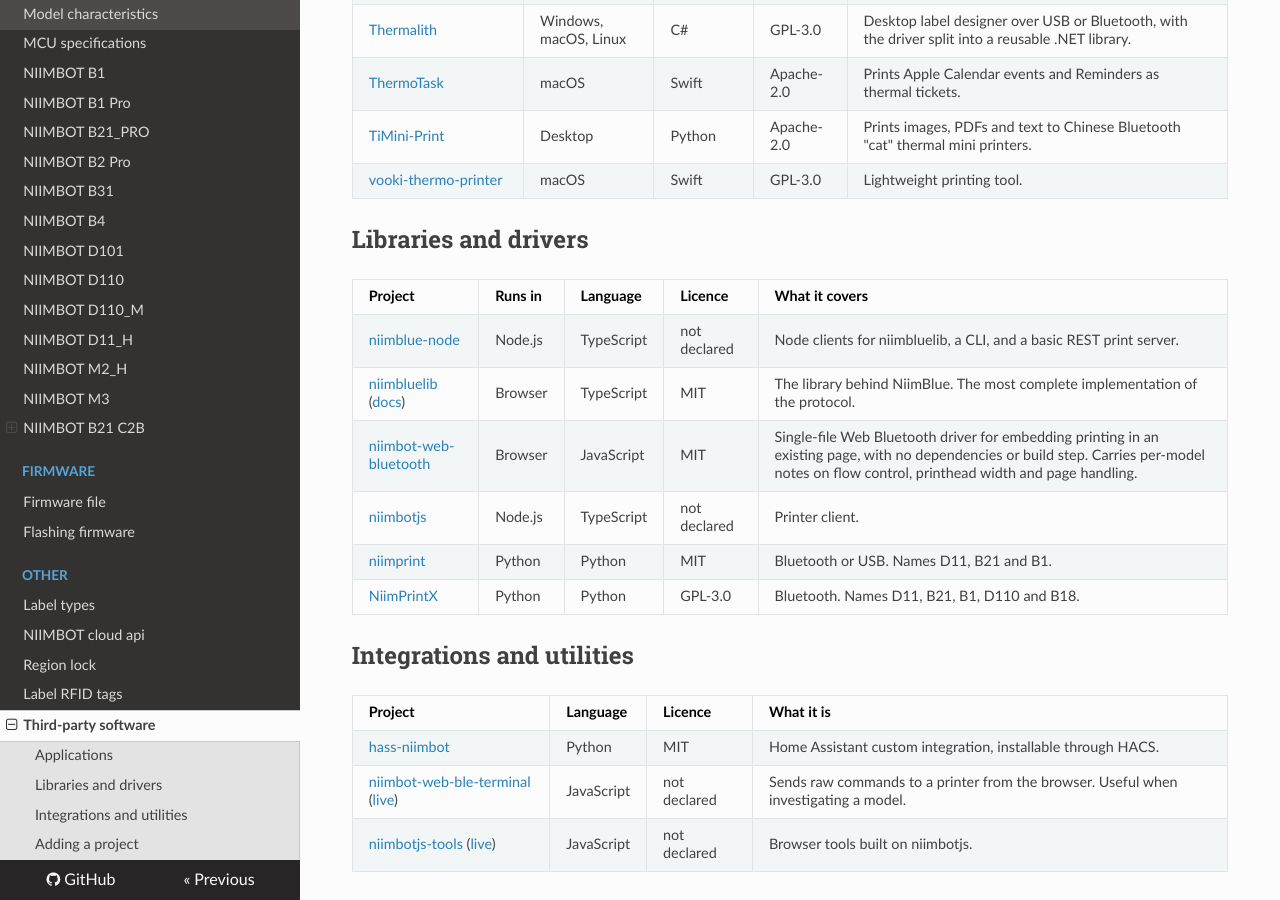
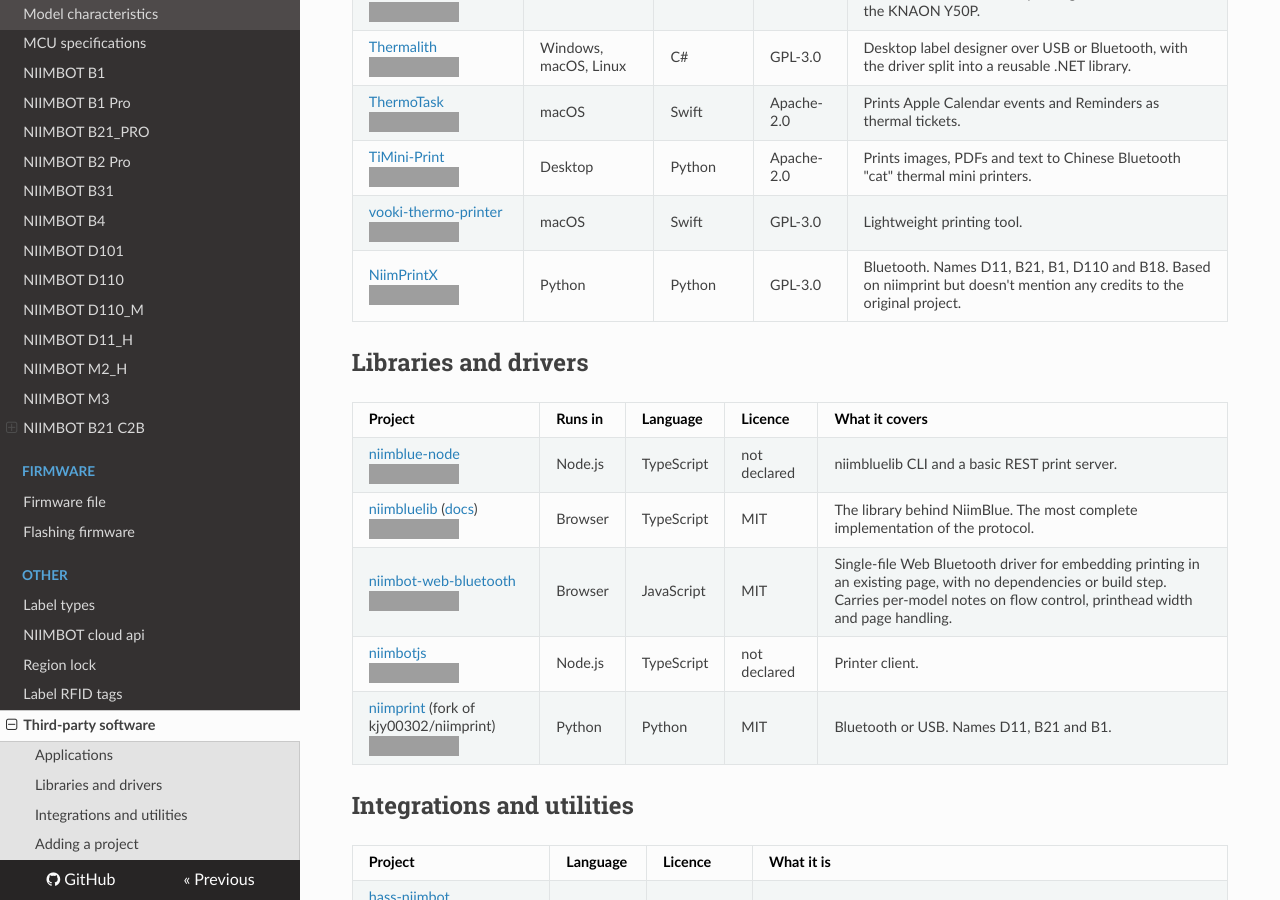
Before and after one commit to MultiMote/niimbot-wiki, an MkDocs documentation site: the page built from docs/other/third-party-software.md, in a window 1280 px wide and 900 px high, scrolled down 799 px. Built offline with MkDocs 1.6.1, drawn with Linux system fonts in a browser that asks for light colours; nearby versions of some CDN libraries; grey boxes are pictures that could not be loaded.

Commit message:
Third-party software: add badges, change some infos

```diff
--- a/docs/other/third-party-software.md
+++ b/docs/other/third-party-software.md
@@ -16,36 +16,36 @@
 
 ## Applications
 
-| Project | Platform | Language | Licence | What it is |
-| --- | --- | --- | --- | --- |
-| [android_niimprint](https://github.com/terratempest/android_niimprint) | Android | Kotlin | MIT | Client for the D11, meant to be embedded in other Android apps. |
-| [catlabel](https://github.com/lukaszliniewicz/catlabel) | Web (local) | Python | Apache-2.0 | Local design and printing studio with a visual canvas, batch printing from CSV. Also covers Phomemo and generic printers. |
-| [NiimBlue](https://github.com/MultiMote/niimblue) ([niim.blue](https://niim.blue)) | Browser | TypeScript | MIT | Design and print labels from a desktop or mobile browser. |
-| [niimbot-printer](https://github.com/ooguz/niimbot-printer) | Desktop | Python | GPL-3.0 | Prints labels on the B1, with Pretix integration. |
-| [printrow](https://github.com/slastra/printrow) ([printrow.lastra.us](https://printrow.lastra.us)) | Browser | Svelte | MIT | Label designer over Web Bluetooth. Binds `{{vars}}` to CSV columns for batch printing. Covers the B1 and the KNAON Y50P. |
-| [Thermalith](https://github.com/EvilGeniusLabs-ca/Thermalith) | Windows, macOS, Linux | C# | GPL-3.0 | Desktop label designer over USB or Bluetooth, with the driver split into a reusable .NET library. |
-| [ThermoTask](https://github.com/alefaraci/ThermoTask) | macOS | Swift | Apache-2.0 | Prints Apple Calendar events and Reminders as thermal tickets. |
-| [TiMini-Print](https://github.com/Dejniel/TiMini-Print) | Desktop | Python | Apache-2.0 | Prints images, PDFs and text to Chinese Bluetooth "cat" thermal mini printers. |
-| [vooki-thermo-printer](https://github.com/vookimedlo/vooki-thermo-printer) | macOS | Swift | GPL-3.0 | Lightweight printing tool. |
+| Project                                                                                                                                                                          | Platform              | Language   | Licence    | What it is                                                                                                                |
+| -------------------------------------------------------------------------------------------------------------------------------------------------------------------------------- | --------------------- | ---------- | ---------- | ------------------------------------------------------------------------------------------------------------------------- |
+| [android_niimprint](https://github.com/terratempest/android_niimprint)<br>![Last Commit](https://img.shields.io/github/last-commit/terratempest/android_niimprint)               | Android               | Kotlin     | MIT        | Client for the D11, meant to be embedded in other Android apps.                                                           |
+| [catlabel](https://github.com/lukaszliniewicz/catlabel)<br>![Last Commit](https://img.shields.io/github/last-commit/lukaszliniewicz/catlabel)                                    | Web (local)           | Python     | Apache-2.0 | Local design and printing studio with a visual canvas, batch printing from CSV. Also covers Phomemo and generic printers. |
+| [NiimBlue](https://github.com/MultiMote/niimblue) ([niim.blue](https://niim.blue))<br>![Last Commit](https://img.shields.io/github/last-commit/MultiMote/niimblue)               | Browser               | TypeScript | MIT        | Design and print labels from a desktop or mobile browser.                                                                 |
+| [niimbot-printer](https://github.com/ooguz/niimbot-printer)<br>![Last Commit](https://img.shields.io/github/last-commit/ooguz/niimbot-printer)                                   | Desktop               | Python     | GPL-3.0    | Prints labels on the B1, with Pretix integration.                                                                         |
+| [printrow](https://github.com/slastra/printrow) ([printrow.lastra.us](https://printrow.lastra.us))<br>![Last Commit](https://img.shields.io/github/last-commit/slastra/printrow) | Browser               | Svelte     | MIT        | Label designer over Web Bluetooth. Binds `{{vars}}` to CSV columns for batch printing. Covers the B1 and the KNAON Y50P.  |
+| [Thermalith](https://github.com/EvilGeniusLabs-ca/Thermalith)<br>![Last Commit](https://img.shields.io/github/last-commit/EvilGeniusLabs-ca/Thermalith)                          | Windows, macOS, Linux | C#         | GPL-3.0    | Desktop label designer over USB or Bluetooth, with the driver split into a reusable .NET library.                         |
+| [ThermoTask](https://github.com/alefaraci/ThermoTask)<br>![Last Commit](https://img.shields.io/github/last-commit/alefaraci/ThermoTask)                                          | macOS                 | Swift      | Apache-2.0 | Prints Apple Calendar events and Reminders as thermal tickets.                                                            |
+| [TiMini-Print](https://github.com/Dejniel/TiMini-Print)<br>![Last Commit](https://img.shields.io/github/last-commit/Dejniel/TiMini-Print)                                        | Desktop               | Python     | Apache-2.0 | Prints images, PDFs and text to Chinese Bluetooth "cat" thermal mini printers.                                            |
+| [vooki-thermo-printer](https://github.com/vookimedlo/vooki-thermo-printer)<br>![Last Commit](https://img.shields.io/github/last-commit/vookimedlo/vooki-thermo-printer)          | macOS                 | Swift      | GPL-3.0    | Lightweight printing tool.                                                                                                |
+| [NiimPrintX](https://github.com/labbots/NiimPrintX)<br>![Last Commit](https://img.shields.io/github/last-commit/labbots/NiimPrintX)                                              | Python                | Python     | GPL-3.0    | Bluetooth. Names D11, B21, B1, D110 and B18. Based on niimprint but doesn't mention any credits to the original project.  |
 
 ## Libraries and drivers
 
-| Project | Runs in | Language | Licence | What it covers |
-| --- | --- | --- | --- | --- |
-| [niimblue-node](https://github.com/MultiMote/niimblue-node) | Node.js | TypeScript | not declared | Node clients for niimbluelib, a CLI, and a basic REST print server. |
-| [niimbluelib](https://github.com/MultiMote/niimbluelib) ([docs](https://libdocs.niim.blue)) | Browser | TypeScript | MIT | The library behind NiimBlue. The most complete implementation of the protocol. |
-| [niimbot-web-bluetooth](https://github.com/iscarelli/niimbot-web-bluetooth) | Browser | JavaScript | MIT | Single-file Web Bluetooth driver for embedding printing in an existing page, with no dependencies or build step. Carries per-model notes on flow control, printhead width and page handling. |
-| [niimbotjs](https://github.com/dtgreene/niimbotjs) | Node.js | TypeScript | not declared | Printer client. |
-| [niimprint](https://github.com/AndBondStyle/niimprint) | Python | Python | MIT | Bluetooth or USB. Names D11, B21 and B1. |
-| [NiimPrintX](https://github.com/labbots/NiimPrintX) | Python | Python | GPL-3.0 | Bluetooth. Names D11, B21, B1, D110 and B18. |
+| Project                                                                                                                                                                        | Runs in | Language   | Licence      | What it covers                                                                                                                                                                               |
+| ------------------------------------------------------------------------------------------------------------------------------------------------------------------------------ | ------- | ---------- | ------------ | -------------------------------------------------------------------------------------------------------------------------------------------------------------------------------------------- |
+| [niimblue-node](https://github.com/MultiMote/niimblue-node)<br>![Last Commit](https://img.shields.io/github/last-commit/MultiMote/niimblue-node)                               | Node.js | TypeScript | not declared | niimbluelib CLI and a basic REST print server.                                                                                                                                               |
+| [niimbluelib](https://github.com/MultiMote/niimbluelib) ([docs](https://libdocs.niim.blue))<br>![Last Commit](https://img.shields.io/github/last-commit/MultiMote/niimbluelib) | Browser | TypeScript | MIT          | The library behind NiimBlue. The most complete implementation of the protocol.                                                                                                               |
+| [niimbot-web-bluetooth](https://github.com/iscarelli/niimbot-web-bluetooth)<br>![Last Commit](https://img.shields.io/github/last-commit/iscarelli/niimbot-web-bluetooth)       | Browser | JavaScript | MIT          | Single-file Web Bluetooth driver for embedding printing in an existing page, with no dependencies or build step. Carries per-model notes on flow control, printhead width and page handling. |
+| [niimbotjs](https://github.com/dtgreene/niimbotjs)<br>![Last Commit](https://img.shields.io/github/last-commit/dtgreene/niimbotjs)                                             | Node.js | TypeScript | not declared | Printer client.                                                                                                                                                                              |
+| [niimprint](https://github.com/AndBondStyle/niimprint) (fork of kjy00302/niimprint)<br>![Last Commit](https://img.shields.io/github/last-commit/AndBondStyle/niimprint)        | Python  | Python     | MIT          | Bluetooth or USB. Names D11, B21 and B1.                                                                                                                                                     |
 
 ## Integrations and utilities
 
-| Project | Language | Licence | What it is |
-| --- | --- | --- | --- |
-| [hass-niimbot](https://github.com/eigger/hass-niimbot) | Python | MIT | Home Assistant custom integration, installable through HACS. |
-| [niimbot-web-ble-terminal](https://github.com/MultiMote/niimbot-web-ble-terminal) ([live](https://multimote.github.io/niimbot-web-ble-terminal/)) | JavaScript | not declared | Sends raw commands to a printer from the browser. Useful when investigating a model. |
-| [niimbotjs-tools](https://github.com/dtgreene/niimbotjs-tools) ([live](https://dtgreene.github.io/niimbotjs-tools/dist/)) | JavaScript | not declared | Browser tools built on niimbotjs. |
+| Project                                                                                                                                                                                                                                           | Language   | Licence      | What it is                                                                           |
+| ------------------------------------------------------------------------------------------------------------------------------------------------------------------------------------------------------------------------------------------------- | ---------- | ------------ | ------------------------------------------------------------------------------------ |
+| [hass-niimbot](https://github.com/eigger/hass-niimbot)<br>![Last Commit](https://img.shields.io/github/last-commit/eigger/hass-niimbot)                                                                                                           | Python     | MIT          | Home Assistant custom integration, installable through HACS.                         |
+| [niimbot-web-ble-terminal](https://github.com/MultiMote/niimbot-web-ble-terminal) ([live](https://multimote.github.io/niimbot-web-ble-terminal/))<br>![Last Commit](https://img.shields.io/github/last-commit/MultiMote/niimbot-web-ble-terminal) | JavaScript | not declared | Sends raw commands to a printer from the browser. Useful when investigating a model. |
+| [niimbotjs-tools](https://github.com/dtgreene/niimbotjs-tools) ([live](https://dtgreene.github.io/niimbotjs-tools/dist/))<br>![Last Commit](https://img.shields.io/github/last-commit/dtgreene/niimbotjs-tools)                                   | JavaScript | not declared | Browser tools built on niimbotjs.                                                    |
 
 ## Adding a project
 
```
